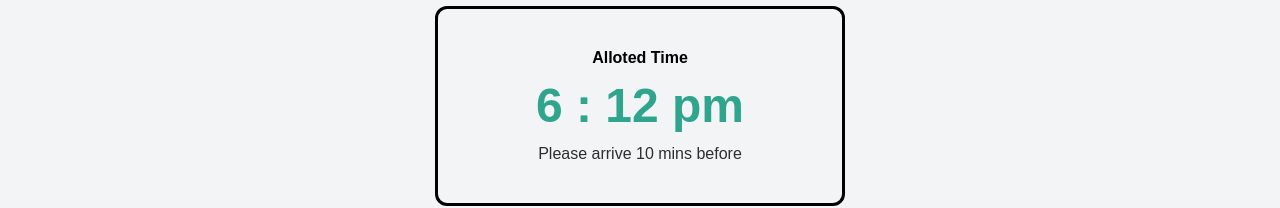
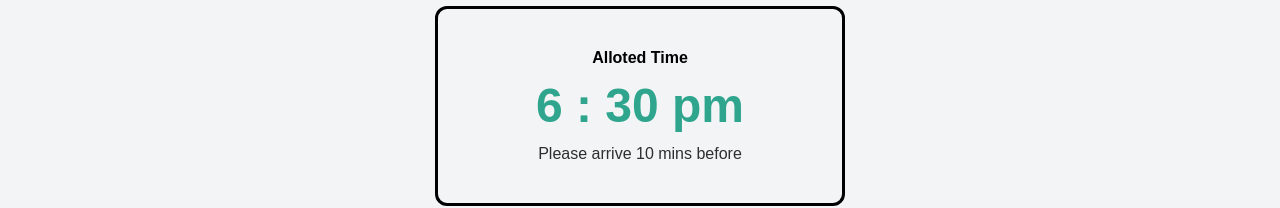
Before and after one commit to mediva-admin/client, a Next.js app: page /livetoken in a window 1280 px wide. Shown: the part 232-440 px from the top of the page. Built offline with nearby package versions, Linux system fonts and the light colour scheme.

Commit message:
fix: scroll

```diff
--- a/app/components/TokenComponents/PostChecin.tsx
+++ b/app/components/TokenComponents/PostChecin.tsx
@@ -9,7 +9,7 @@ export default function PostCheckin() {
         </h1>
         <p className='font-semibold'>Alloted Time</p>
         <h1 className='text-[2.4rem] sm:text-[3rem] font-semibold text-[#2FA58E] '>
-          6 : 25 pm
+          6 : 30 pm
         </h1>
       </div>
       <div className='h-[10%] w-full bg-black flex flex-row items-center justify-center text-white text-[0.9rem]'>
--- a/app/components/TokenComponents/PreCheckin.tsx
+++ b/app/components/TokenComponents/PreCheckin.tsx
@@ -3,7 +3,7 @@ export default function Precheckin() {
     <div className='h-[200px] w-[80%] md:w-[60%] py-[5%] lg:w-[40%] border-[3px] border-solid border-black rounded-xl self-center m-[50px] flex flex-col items-center justify-center'>
       <p className='font-semibold'>Alloted Time</p>
       <h1 className='text-[2.4rem] sm:text-[3rem] font-semibold text-[#2FA58E] '>
-        6 : 12 pm
+        6 : 30 pm
       </h1>
       <p className='text-[0.8rem] sm:text-[1rem] text-[#2e2e2e]'>
         Please arrive 10 mins before
```
